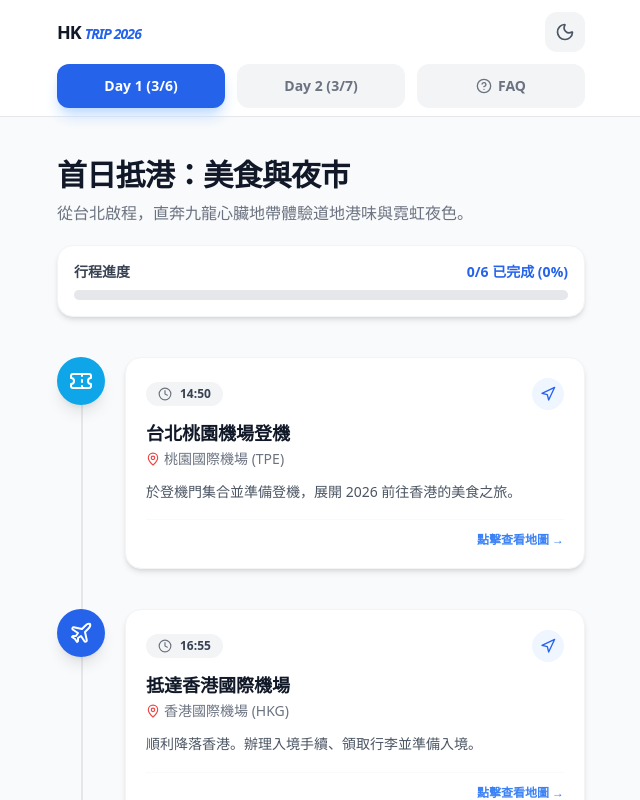
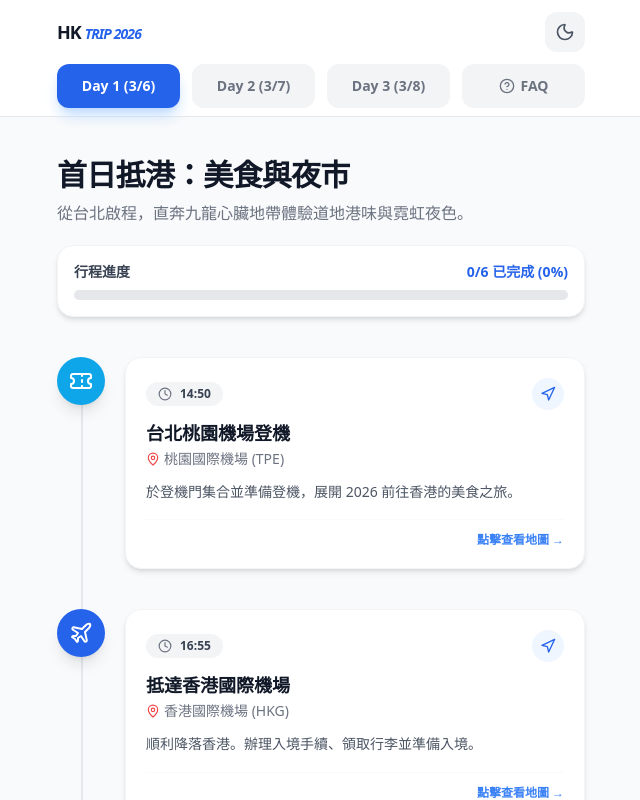
Before and after one commit to houzx2581396/hk-trip, a React (Vite) app: page / in a window 1280 px wide. Shown: the top 800 px of the page, without its empty margins (319-959 px from the left). Built offline with nearby package versions, Linux system fonts and the light colour scheme.

Commit message:
feat: 加入 3/8 第三天行程並優化多日行程顯示邏輯

```diff
--- a/src/App.jsx
+++ b/src/App.jsx
@@ -60,7 +60,8 @@ const itineraryData = {
       icon: <Camera className="w-6 h-6" />,
       color: "bg-purple-500",
       link: "https://maps.app.goo.gl/7d3p22cf31H1Ksia9?g_st=ic",
-      secondaryLink: "https://maps.app.goo.gl/PzZgcBK4FgiUQwNX8?g_st=ic"
+      secondaryLink: "https://maps.app.goo.gl/PzZgcBK4FgiUQwNX8?g_st=ic",
+      secondaryTitle: "查看佳佳甜品位置"
     },
     {
       id: "1-6",
@@ -164,6 +165,100 @@ const itineraryData = {
       color: "bg-purple-700",
       link: "https://www.google.com/maps/search/?api=1&query=Victoria+Harbour"
     }
+  ],
+  "3/8": [
+    {
+      id: "3-1",
+      time: "09:00",
+      title: "早餐 - 金華冰室",
+      location: "金華冰室 Kam Wah Cafe",
+      description: "必吃金牌菠蘿油，外皮酥脆內裡鬆軟，搭配厚切牛油是完美組合。",
+      icon: <Utensils className="w-6 h-6" />,
+      color: "bg-emerald-600",
+      link: "https://maps.app.goo.gl/ovtjUScNvUG8Uvdy7?g_st=ic"
+    },
+    {
+      id: "3-2",
+      time: "上午時段",
+      title: "旺角街頭散策與小食",
+      location: "金魚街 - 通菜街 - 女人街",
+      description: "走訪旺角獨特的街道地標，品嚐肥姐小食與椰汁大王。",
+      icon: <Camera className="w-6 h-6" />,
+      color: "bg-purple-500",
+      link: "https://maps.app.goo.gl/FZgApAdhSieZitho6?g_st=ic",
+      secondaryLink: "https://maps.app.goo.gl/sy2JFbKXXPkjSmpt5?g_st=ic",
+      secondaryTitle: "查看椰汁大王位置"
+    },
+    {
+      id: "3-3",
+      time: "11:00",
+      title: "伴手禮 - 嘉多娜麵包",
+      location: "嘉多娜麵包店 Kadorar Bakery",
+      description: "人氣爆棚的法式布丁包，外層脆口、內餡濃郁。",
+      icon: <Coffee className="w-6 h-6" />,
+      color: "bg-amber-500",
+      link: "https://maps.app.goo.gl/cJHL9PNppxqbbXJj8?g_st=ic"
+    },
+    {
+      id: "3-4",
+      time: "12:30",
+      title: "午餐 - 榕哥陳皮燒鵝",
+      location: "榕哥陳皮燒鵝 (砵蘭街店)",
+      description: "獨特的陳皮香氣燒鵝，皮脆肉美，是油麻地一帶的高人氣名物。",
+      icon: <Utensils className="w-6 h-6" />,
+      color: "bg-orange-600",
+      link: "https://maps.app.goo.gl/AWDK3GcBwKf9udDv7?g_st=ic"
+    },
+    {
+      id: "3-5",
+      time: "14:00",
+      title: "點心 - 澳洲牛奶公司",
+      location: "澳洲牛奶公司 Australia Dairy Co.",
+      description: "經典的蛋白燉鮮奶與炒蛋，感受全港最速服務與地道港味。",
+      icon: <IceCream className="w-6 h-6" />,
+      color: "bg-yellow-600",
+      link: "https://maps.app.goo.gl/xr6mLAtQPsckJ3DH8?g_st=ic"
+    },
+    {
+      id: "3-6",
+      time: "下午時段",
+      title: "超人氣蛋撻 - Hashtag B",
+      location: "Hashtag B (尖沙咀)",
+      description: "近期最夯的花形蛋撻，千層酥皮酥脆無比，層次感豐富。",
+      icon: <Coffee className="w-6 h-6" />,
+      color: "bg-teal-600",
+      link: "https://maps.app.goo.gl/LKL91EtLZGbiZBzD6?g_st=ic"
+    },
+    {
+      id: "3-7",
+      time: "15:00",
+      title: "維港漫步 - 星光大道",
+      location: "尖沙咀星光大道 Avenue of Stars",
+      description: "在返程前漫步於維多利亞港海旁，與電影巨星的手印合影。",
+      icon: <Camera className="w-6 h-6" />,
+      color: "bg-blue-400",
+      link: "https://maps.app.goo.gl/CkbCPeZa6pvBELGW8?g_st=ic"
+    },
+    {
+      id: "3-8",
+      time: "16:00",
+      title: "移動至機場",
+      location: "香港國際機場",
+      description: "搭乘機場快線或巴士前往機場，準備辦理登機。建議提前三小時抵達。",
+      icon: <Plane className="w-6 h-6" />,
+      color: "bg-indigo-500",
+      link: "https://www.google.com/maps/search/?api=1&query=Hong+Kong+International+Airport"
+    },
+    {
+      id: "3-9",
+      time: "18:50",
+      title: "起飛返回台北",
+      location: "香港國際機場 (HKG)",
+      description: "結束充實的香港美食之旅，帶著滿滿回憶與伴手禮平安返國。",
+      icon: <Ticket className="w-6 h-6" />,
+      color: "bg-sky-500",
+      link: "https://www.google.com/maps/search/?api=1&query=Hong+Kong+International+Airport"
+    }
   ]
 };
 
@@ -228,7 +323,7 @@ const TimelineItem = ({ item, isLast, completed, onToggle }) => {
               className="inline-flex items-center text-xs font-bold text-purple-600 dark:text-purple-400 bg-purple-50 dark:bg-purple-900/20 px-3 py-1.5 rounded-lg hover:bg-purple-100 transition-colors"
             >
               <MapPin className="w-3 h-3 mr-1" />
-              查看佳佳甜品位置
+              {item.secondaryTitle || "查看相關位置"}
               <ExternalLink className="w-3 h-3 ml-1" />
             </button>
           )}
@@ -251,10 +346,10 @@ const faqData = [
     question: "天氣預報（3/6 - 3/9）",
     customRender: true,
     weather: [
-      { date: "03/06（四）", low: 17, high: 24, label: "多雲偶晴", icon: <CloudSun className="w-8 h-8 text-gray-500 dark:text-gray-300" /> },
-      { date: "03/07（五）", low: 16, high: 23, label: "多雲", icon: <Cloud className="w-8 h-8 text-gray-500 dark:text-gray-300" /> },
-      { date: "03/08（六）", low: 17, high: 22, label: "多雲偶陣雨", icon: <CloudDrizzle className="w-8 h-8 text-blue-500" /> },
-      { date: "03/09（日）", low: 15, high: 23, label: "多雲轉晴", icon: <CloudSun className="w-8 h-8 text-yellow-500" /> },
+      { date: "03/06（五）", low: 17, high: 24, label: "多雲偶晴", icon: <CloudSun className="w-8 h-8 text-gray-500 dark:text-gray-300" /> },
+      { date: "03/07（六）", low: 16, high: 23, label: "多雲", icon: <Cloud className="w-8 h-8 text-gray-500 dark:text-gray-300" /> },
+      { date: "03/08（日）", low: 17, high: 22, label: "多雲偶陣雨", icon: <CloudDrizzle className="w-8 h-8 text-blue-500" /> },
+      { date: "03/09（一）", low: 15, high: 23, label: "多雲轉晴", icon: <CloudSun className="w-8 h-8 text-yellow-500" /> },
     ],
     tips: `• 平均濕度約 80%，體感偏潮濕
 • 三月平均有 10 天降雨，建議隨身攜帶雨具
@@ -334,37 +429,47 @@ const faqData = [
     customRender: true,
     cantonese: true,
     phrases: [
-      { category: "入座", items: [
+      {
+        category: "入座", items: [
           { text: "搭檯", roman: "daap toi", meaning: "併桌／拼桌", tip: "茶餐廳人多時，店員會問「搭檯得唔得？」（可以併桌嗎？），回答「得」即可" },
           { text: "幾多位？", roman: "gei do wai", meaning: "幾位？", tip: "店員會在門口問你，直接比手指或說數字即可" },
-      ]},
-      { category: "點餐", items: [
+        ]
+      },
+      {
+        category: "點餐", items: [
           { text: "唔該，我想要", roman: "m goi, ngo soeng jiu", meaning: "請問，我想要⋯⋯", tip: "萬用開場白，後面接餐點名稱" },
           { text: "例牌", roman: "lai paai", meaning: "正常份量", tip: "「例牌乾炒牛河」= 一份正常份量的乾炒牛河" },
           { text: "走冰", roman: "zau bing", meaning: "去冰", tip: "「凍檸茶走冰」= 冰檸檬茶去冰" },
           { text: "少甜", roman: "siu tim", meaning: "少糖", tip: "「少甜唔該」= 少糖，謝謝" },
           { text: "加底", roman: "gaa dai", meaning: "加飯 / 加麵", tip: "飯量不夠時使用" },
-      ]},
-      { category: "飲茶專用（如六安居）", items: [
+        ]
+      },
+      {
+        category: "飲茶專用（如六安居）", items: [
           { text: "點心紙", roman: "dim sam zi", meaning: "點心單", tip: "用筆在點心紙上剔選想吃的品項" },
           { text: "加水", roman: "gaa seoi", meaning: "加熱水（續茶）", tip: "把茶壺蓋打開放著，服務員就會來加水" },
           { text: "蝦餃", roman: "haa gaau", meaning: "蝦餃" },
           { text: "燒賣", roman: "siu maai", meaning: "燒賣" },
           { text: "叉燒包", roman: "caa siu baau", meaning: "叉燒包" },
           { text: "腸粉", roman: "coeng fan", meaning: "腸粉" },
-      ]},
-      { category: "結帳", items: [
+        ]
+      },
+      {
+        category: "結帳", items: [
           { text: "唔該，埋單", roman: "m goi, maai daan", meaning: "結帳 / 買單", tip: "最常用！舉手喊「唔該，埋單！」即可" },
           { text: "唔該", roman: "m goi", meaning: "謝謝 / 請問 / 不好意思", tip: "萬用禮貌詞，叫人、道謝都可以用" },
           { text: "多謝", roman: "do ze", meaning: "謝謝（收到東西時用）", tip: "收到餐點或找零時說" },
-      ]},
-      { category: "冰室/茶餐廳專用（如華星冰室）", items: [
+        ]
+      },
+      {
+        category: "冰室/茶餐廳專用（如華星冰室）", items: [
           { text: "凍檸茶", roman: "dung ning caa", meaning: "冰檸檬茶" },
           { text: "絲襪奶茶", roman: "si mat naai caa", meaning: "絲襪奶茶" },
           { text: "菠蘿油", roman: "bo lo jau", meaning: "菠蘿包夾牛油" },
           { text: "炒蛋多士", roman: "caau daan do si", meaning: "炒蛋吐司" },
           { text: "走甜", roman: "zau tim", meaning: "完全不加糖" },
-      ]},
+        ]
+      },
     ],
     tips: `• 「唔該」是最實用的一個詞，幾乎所有場合都能用
 • 不確定時，指著菜單說「呢個」(ni go，這個) 也完全 OK
@@ -540,7 +645,7 @@ export default function App() {
 
         {/* 日期切換 Tab */}
         <div className="max-w-xl mx-auto px-6 pb-2 flex gap-3">
-          {Object.keys(itineraryData).map(day => (
+          {Object.keys(itineraryData).map((day, index) => (
             <button
               key={day}
               onClick={() => { setActiveDay(day); setActiveTab("itinerary"); }}
@@ -549,7 +654,7 @@ export default function App() {
                 : 'bg-gray-100 text-gray-500 dark:bg-gray-800 dark:text-gray-400'
                 }`}
             >
-              Day {day === "3/6" ? "1" : "2"} ({day})
+              Day {index + 1} ({day})
             </button>
           ))}
           <button
@@ -570,12 +675,14 @@ export default function App() {
           <>
             <div className="mb-10">
               <h2 className="text-3xl font-extrabold text-gray-900 dark:text-white tracking-tight mb-2">
-                {activeDay === "3/6" ? "首日抵港：美食與夜市" : "次日探索：海島與夜景"}
+                {activeDay === "3/6" ? "首日抵港：美食與夜市" :
+                  activeDay === "3/7" ? "次日探索：海島與夜景" :
+                    "末日巡禮：旺角小食與歸途"}
               </h2>
               <p className="text-gray-500 dark:text-gray-400">
-                {activeDay === "3/6"
-                  ? "從台北啟程，直奔九龍心臟地帶體驗道地港味與霓虹夜色。"
-                  : "穿越上環舊時光，搭船出海，迎接太平山頂之巔。"}
+                {activeDay === "3/6" ? "從台北啟程，直奔九龍心臟地帶體驗道地港味與霓虹夜色。" :
+                  activeDay === "3/7" ? "穿越上環舊時光，搭船出海，迎接太平山頂之巔。" :
+                    "最後衝刺旺角伴手禮與小食，帶著滿分驚喜前往機場。"}
               </p>
 
               {/* 行程進度追蹤 */}
```
Lines whose indentation alone changed are shown as unchanged.
